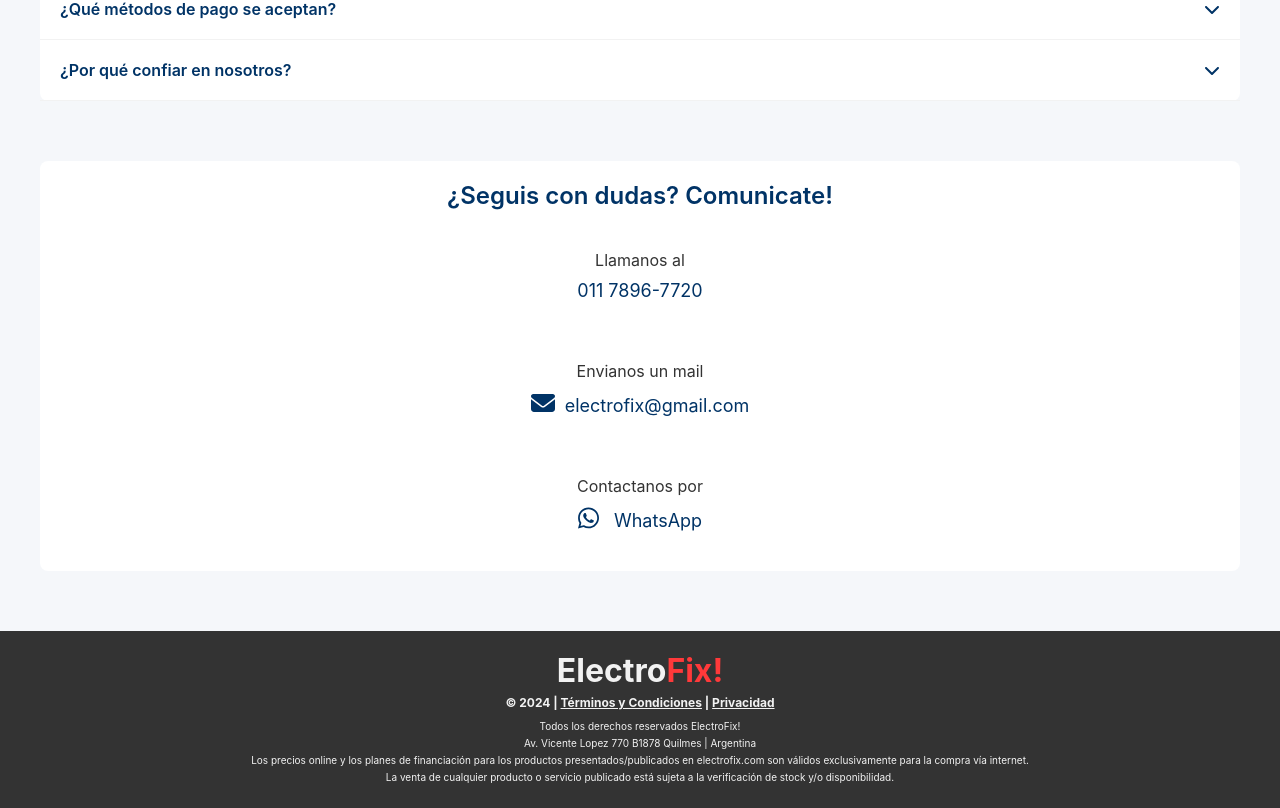
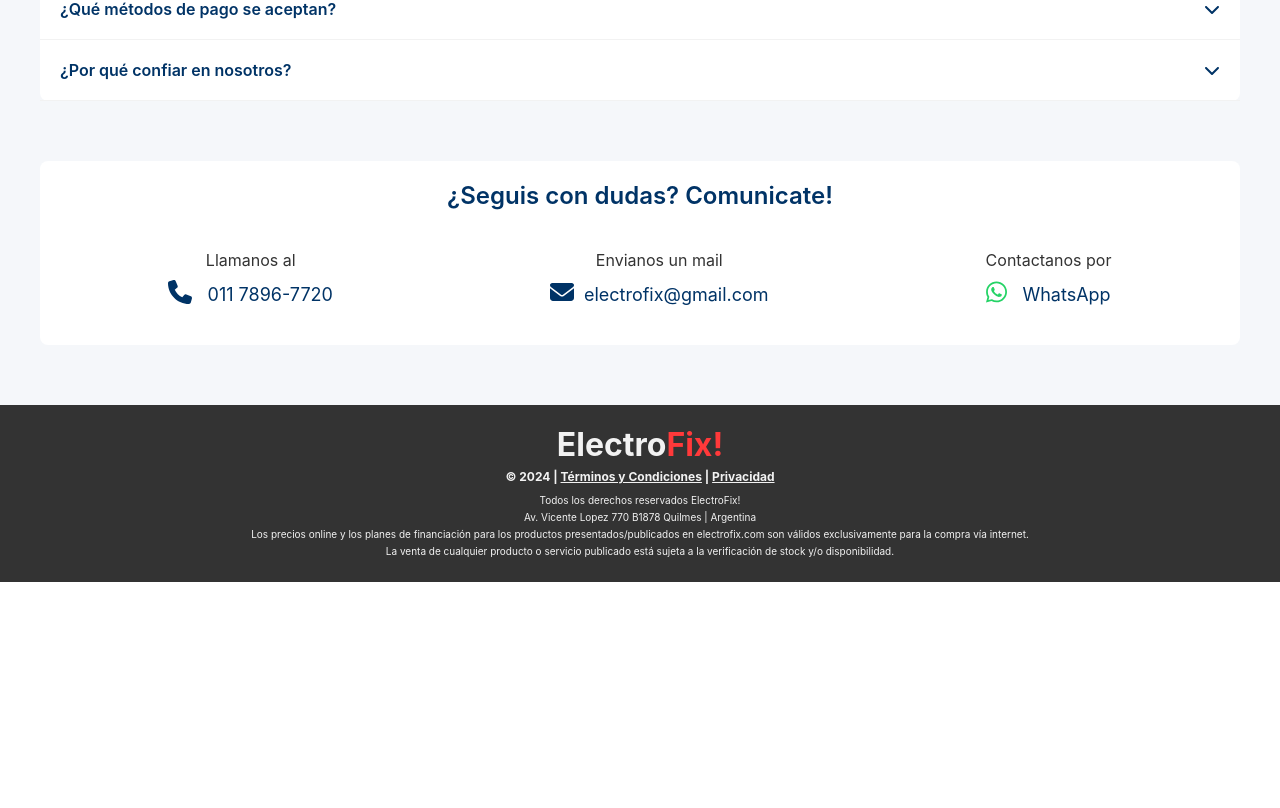
Before and after one commit to manuel-25/ElectroFix, a React (Create React App) app in the folder frontend/: page /contact in a window 1280 px wide. Shown: the part 1546-2354 px from the top of the page. After the commit the page ends 2128 px from the top, so only its background shows below. Built offline with nearby package versions, Linux system fonts and the light colour scheme.

Commit message:
Minor changes css

```diff
--- a/frontend/package.json
+++ b/frontend/package.json
@@ -21,7 +21,6 @@
     "react-icons": "^5.2.1",
     "react-router-dom": "^6.23.1",
     "react-scripts": "5.0.1",
-    "react-spring": "^9.7.3",
     "web-vitals": "^2.1.4"
   },
   "scripts": {
--- a/frontend/src/components/Contact/Contact.css
+++ b/frontend/src/components/Contact/Contact.css
@@ -219,10 +219,11 @@
 
 .socials-container {
     display: flex;
-    flex-direction: column;
+    flex-direction: row;
+    justify-content: space-around;
+    align-items: center;
     flex-wrap: wrap;
-    gap: 20px;
-    justify-content: center;
+    width: 100%;
 }
 
 .contact-socials span {
@@ -257,6 +258,10 @@
     margin-right: 10px;
     font-size: 24px;
     color: var(--secondary-color);
+}
+
+#wapp-icon {
+    color: 	#25D366;
 }
 
 
--- a/frontend/src/components/Contact/Contact.jsx
+++ b/frontend/src/components/Contact/Contact.jsx
@@ -1,7 +1,7 @@
 import React, { useState, useRef } from 'react'
 import './Contact.css'
 import { FontAwesomeIcon } from '@fortawesome/react-fontawesome'
-import { faChevronDown, faEnvelope } from '@fortawesome/free-solid-svg-icons'
+import { faChevronDown, faEnvelope, faPhone } from '@fortawesome/free-solid-svg-icons'
 import { faWhatsapp } from '@fortawesome/free-brands-svg-icons' // Importar icono de WhatsApp correctamente
 
 const faqs = [
@@ -93,7 +93,7 @@
                 <div className="socials-container">
                     <div className="social-item">
                         <p>Llamanos al </p>
-                        <a href="tel:01178967720">011 7896-7720</a>
+                        <a href="tel:01178967720"><FontAwesomeIcon icon={faPhone} className="social-icon" /> 011 7896-7720</a>
                     </div>
                     <div className="social-item">
                         <p>Envianos un mail</p>
@@ -101,7 +101,7 @@
                     </div>
                     <div className="social-item">
                         <p>Contactanos por </p>
-                        <a href="https://wa.me/01178967720" target="_blank" rel="noopener noreferrer"><FontAwesomeIcon icon={faWhatsapp} className="social-icon" /> WhatsApp</a>
+                        <a href="https://wa.me/01178967720" target="_blank" rel="noopener noreferrer"><FontAwesomeIcon icon={faWhatsapp} className="social-icon" id='wapp-icon'/> WhatsApp</a>
                     </div>
                 </div>
             </section>
--- a/frontend/src/components/MainContent/MainContent.css
+++ b/frontend/src/components/MainContent/MainContent.css
@@ -125,7 +125,7 @@
 }
 
 @media (max-width: 900px) {
-    .reparation-top h2 {
+    .reparation-top h1 {
         font-size: 32px;
     }
 
```
Also changed, not shown: 1 other file (tests, documents, lock files or other folders).
